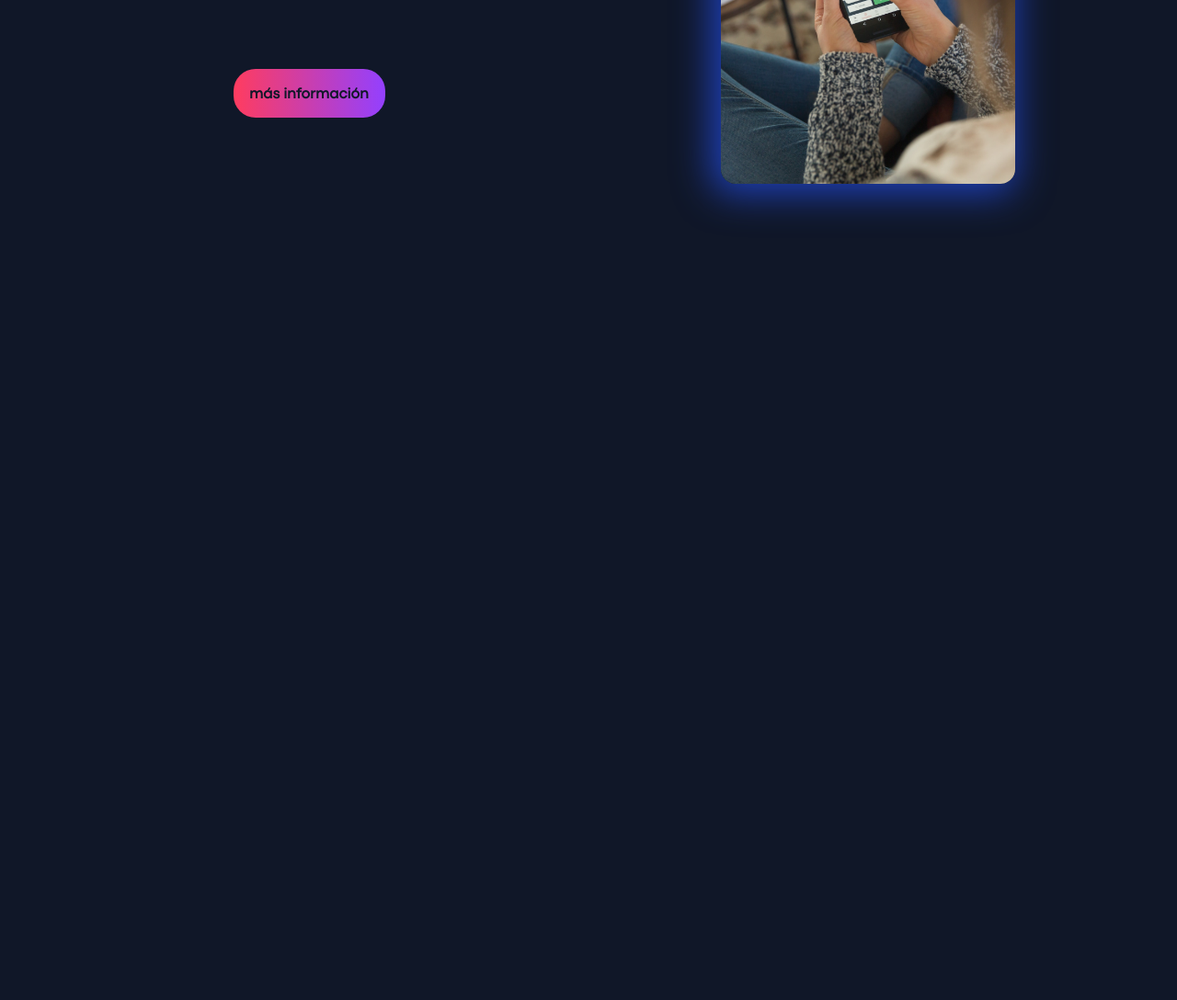
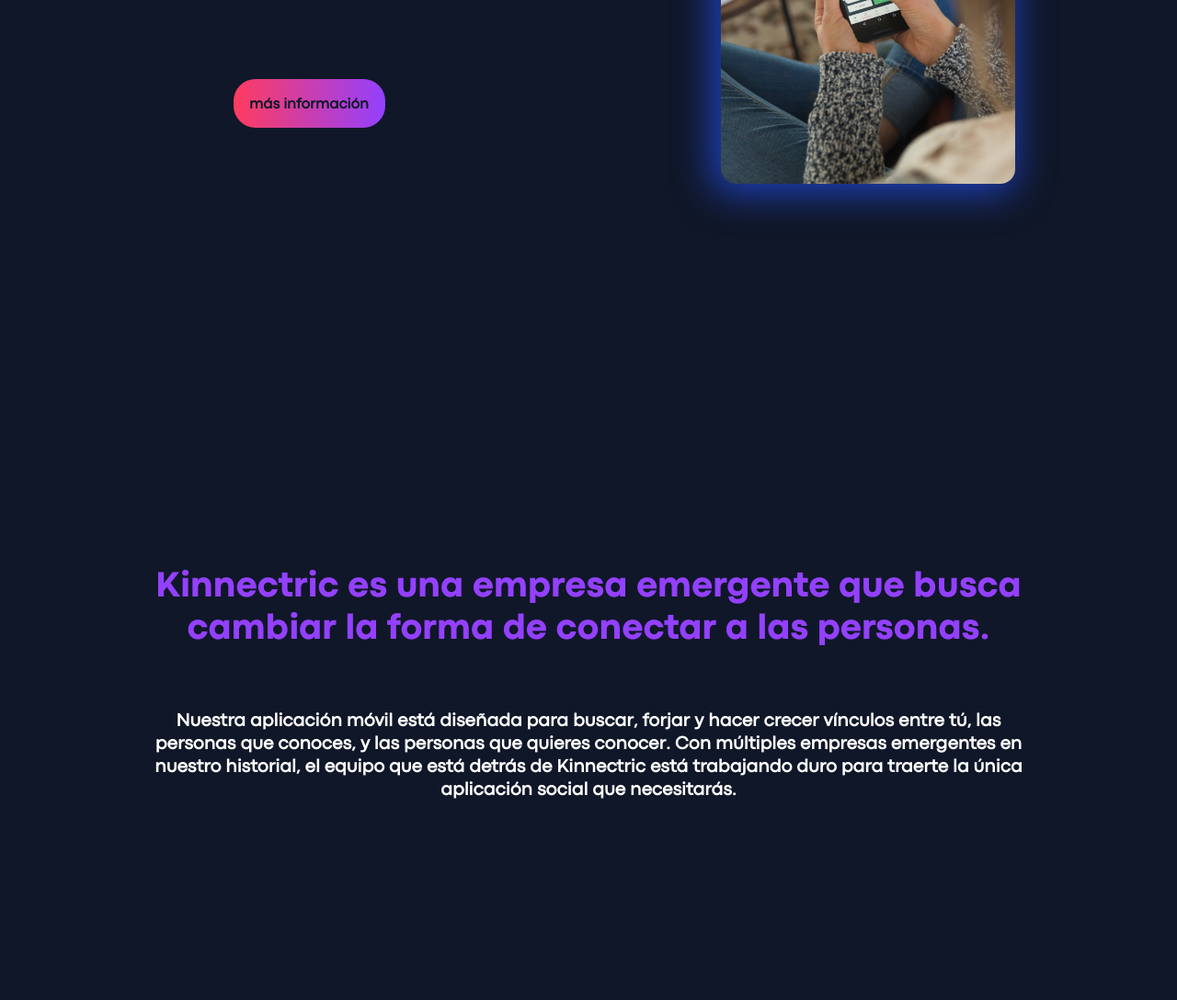
Before and after one commit to pablocordonie/css-flex_design, a plain HTML site: page index.html in a window 1280 px wide. Shown: the part 310-1398 px from the top of the page at 92% size. Drawn offline with Linux system fonts and the light colour scheme.

Commit message:
feat: add the slide about the values of the company after the hero in index.html & add some simple styles to it to center all

```diff
--- a/index.html
+++ b/index.html
@@ -21,7 +21,9 @@
           alt="Kinnectric Logo"
           class="rtc--header-logo-img"
         />
-        <h1 class="rtc--header-logo-h1">Kinnectric</h1>
+        <a href="#hero">
+          <h1 class="rtc--header-logo-h1">Kinnectric</h1>
+        </a>
       </section>
       <section class="rtc--header-nav_container">
         <nav class="rtc--header-nav">
@@ -40,7 +42,7 @@
       </section>
     </header>
     <main>
-      <section id="quienes-somos" class="rtc--main-hero rtc-slide">
+      <section id="hero" class="rtc--main-hero rtc-slide">
         <section class="rtc--main-hero-img_container rtc-half">
           <img
             src="./assets/images/kinnectric-hero.jpg"
@@ -55,6 +57,21 @@
           </div>
         </section>
       </section>
+      <section id="quienes-somos" class="rtc--main-about rtc-slide">
+        <section class="rtc--main-about-info">
+          <h2 class="rtc--main-about-info-h2">
+            Kinnectric es una empresa emergente que busca cambiar la forma de
+            conectar a las personas.
+          </h2>
+          <p class="rtc--main-about-info-description">
+            Nuestra aplicación móvil está diseñada para buscar, forjar y hacer
+            crecer vínculos entre tú, las personas que conoces, y las personas
+            que quieres conocer. Con múltiples empresas emergentes en nuestro
+            historial, el equipo que está detrás de Kinnectric está trabajando
+            duro para traerte la única aplicación social que necesitarás.
+          </p>
+        </section>
+      </section>
       <section id="como-funciona" class="rtc-slide"></section>
     </main>
     <footer id="footer" class="rtc-slide"></footer>
--- a/styles.css
+++ b/styles.css
@@ -20,8 +20,13 @@
 
   --rtc-font-size-h1-xs: 16px;
   --rtc-font-size-h1-s: 20px;
-  --rtc-font-size-p-xs: 12px;
+  --rtc-font-size-h2-s: 20px;
+  --rtc-font-size-h2-m: 24px;
+  --rtc-font-size-h2-l: 32px;
+  --rtc-font-size-h2-xl: 40px;
+  --rtc-font-size-p-xs: 14px;
   --rtc-font-size-p-s: 16px;
+  --rtc-font-size-p-m: 20px;
 }
 
 * {
@@ -47,6 +52,10 @@ h2 {
   font-family: 'Codec Pro ExtraBold';
 }
 
+h2 {
+  font-size: var(--rtc-font-size-h2-s);
+}
+
 a {
   text-decoration: none;
 }
@@ -58,6 +67,11 @@ ul {
 
 span {
   color: var(--rtc-bg-color);
+}
+
+h2,
+p {
+  line-height: 1.15;
 }
 
 p,
@@ -129,7 +143,6 @@ header a,
 }
 
 .rtc--main-hero-info-h2 {
-  font-size: 20px;
   text-align: center;
 }
 
@@ -156,6 +169,20 @@ header a,
   box-shadow: -5px 5px 40px 5px #1f41bb;
 }
 
+.rtc--main-about {
+  display: flex;
+  flex-direction: column;
+}
+
+.rtc--main-about-info {
+  color: var(--rtc-secondary-color);
+  display: flex;
+  flex-direction: column;
+  gap: 2.5rem;
+  padding: 2rem 2rem 8rem 2rem;
+  text-align: center;
+}
+
 @media screen and (min-width: 331px) {
   .rtc--header-logo-h1 {
     font-size: var(--rtc-font-size-h1-s);
@@ -163,18 +190,22 @@ header a,
 }
 
 @media screen and (min-width: 561px) {
+  h2 {
+    font-size: var(--rtc-font-size-h2-m);
+  }
+
   .rtc--header-nav-list {
     display: flex;
     gap: 2.5rem;
   }
 
-  .rtc--main-hero-info-h2 {
-    font-size: 24px;
-  }
-
   .rtc--main-hero-img {
     width: 16rem;
     height: 18rem;
+  }
+
+  .rtc--main-about-info {
+    padding: 2rem 4rem 8rem 4rem;
   }
 }
 
@@ -188,6 +219,15 @@ header a,
     flex-direction: row;
     justify-content: space-between;
     padding-right: 0;
+  }
+
+  h2 {
+    font-size: var(--rtc-font-size-h2-l);
+  }
+
+  p {
+    font-size: var(--rtc-font-size-p-s);
+    line-height: 1.25;
   }
 
   .rtc--main-hero {
@@ -206,12 +246,16 @@ header a,
     padding-top: 4rem;
   }
 
-  .rtc--main-hero-info-h2 {
-    font-size: 32px;
+  .rtc--main-about-info {
+    padding: 2rem 6rem 8rem 6rem;
   }
 }
 
 @media screen and (min-width: 850px) {
+  h2 {
+    font-size: var(--rtc-font-size-h2-xl);
+  }
+
   .rtc--header-nav a,
   span {
     font-size: var(--rtc-font-size-p-s);
@@ -225,10 +269,6 @@ header a,
   .rtc--main-hero-info_container {
     gap: 4rem;
     padding-top: 6rem;
-  }
-
-  .rtc--main-hero-info-h2 {
-    font-size: 40px;
   }
 
   .rtc--main-hero-img {
@@ -245,6 +285,15 @@ header a,
   .rtc--main-hero-info-button {
     padding: 1.1rem;
   }
+
+  .rtc--main-about-info {
+    gap: 4rem;
+    padding: 2rem 8rem 8rem 8rem;
+  }
+
+  .rtc--main-about-info-description {
+    font-size: var(--rtc-font-size-p-m);
+  }
 }
 
 @media screen and (min-width: 1200px) {
```
